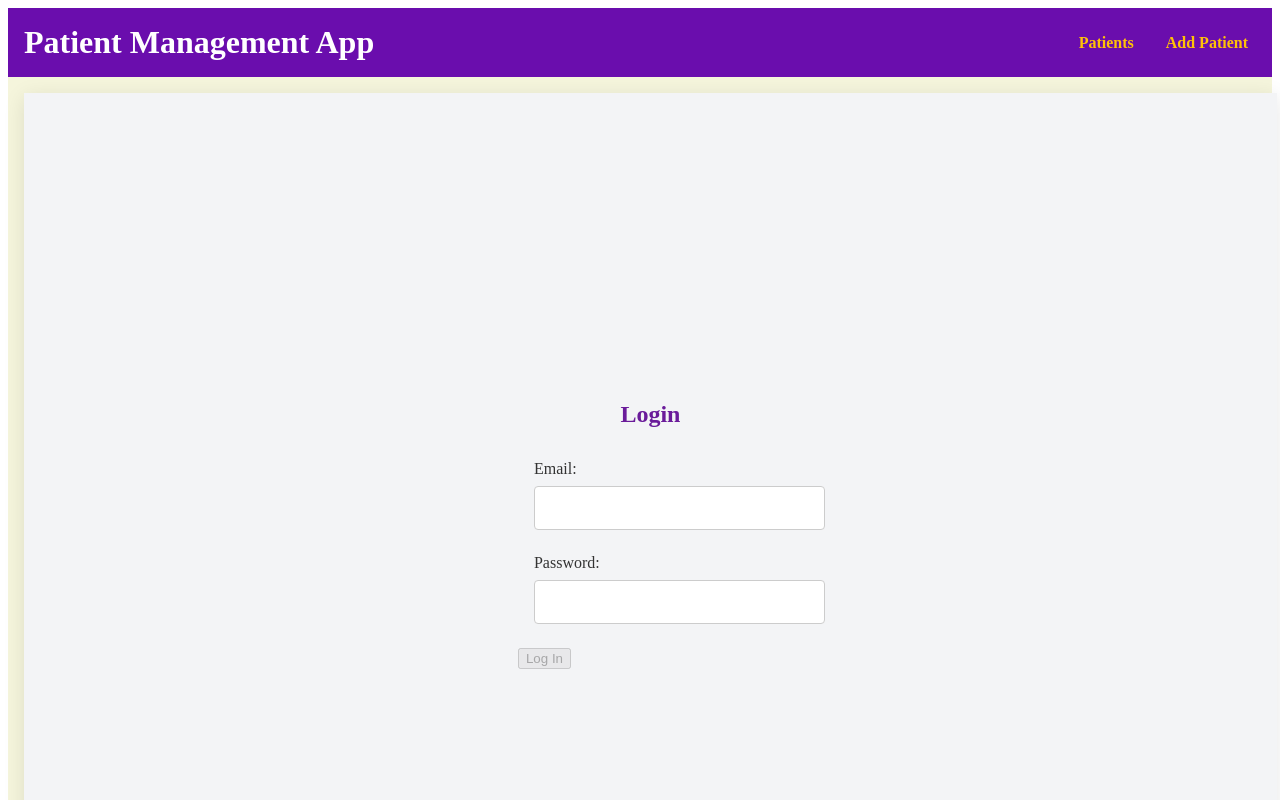
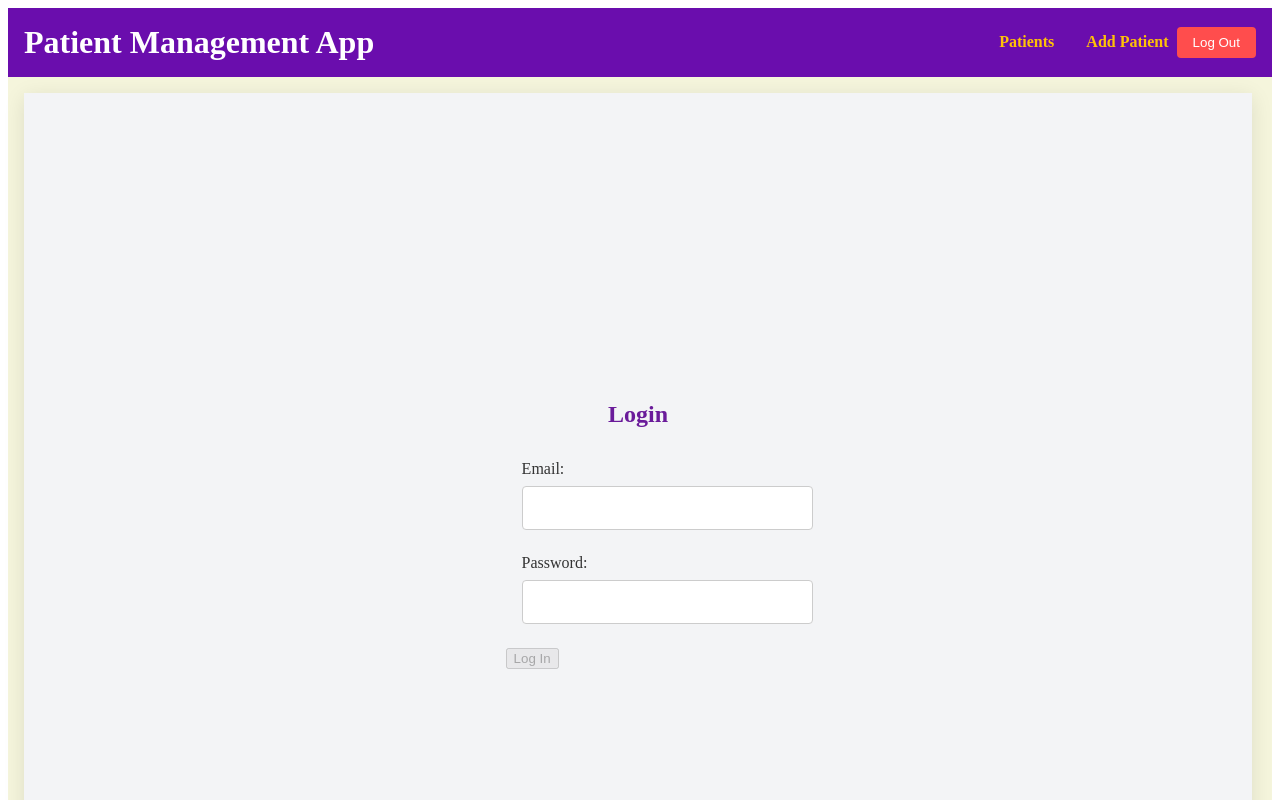
Before and after one commit to nenadSB/Patient-Management-System, an Angular app in the folder angular-frontend/: page /login in a window 1280 px wide. Shown: the top 800 px of the page. Built offline with nearby package versions, Linux system fonts and the light colour scheme; sample sign-in values are in the browser's storage.

Commit message:
Sixth  commit

```diff
--- a/angular-frontend/src/app/app.component.html
+++ b/angular-frontend/src/app/app.component.html
@@ -2,8 +2,9 @@
   <header class="app-header">
     <h1 class="name-of-app">Patient Management App</h1>
     <nav class="navigation-bar">
-      <a routerLink="/home" routerLinkActive="active" ariaCurrentWhenActive="page">Patients</a>
-      <a routerLink="/add-patient" routerLinkActive="active" ariaCurrentWhenActive="page">Add Patient</a>
+      <a class="/home" routerLinkActive="active" ariaCurrentWhenActive="page">Patients</a>
+      <a class="/add-patient" routerLinkActive="active" ariaCurrentWhenActive="page">Add Patient</a>
+      <button (click)="logout()" class="logout-button" *ngIf="isAuthenticated()">Log Out</button>
     </nav>
   </header>
 
--- a/angular-frontend/src/app/app.component.scss
+++ b/angular-frontend/src/app/app.component.scss
@@ -77,6 +77,20 @@ body {
       }
     }
   }
+  .logout-button {
+    background-color: #ff4d4d; // Example: Red color for logout
+    color: white;
+    border: none;
+    border-radius: 4px;
+    padding: 0.5rem 1rem;
+    cursor: pointer;
+    transition: background-color 0.3s;
+
+    &:hover {
+      background-color: darken(#ff4d4d, 10%);
+    }
+  }
+
 
   @include respond-to('tablet') {
     flex-direction: column;
--- a/angular-frontend/src/app/app.component.ts
+++ b/angular-frontend/src/app/app.component.ts
@@ -1,22 +1,36 @@
+import { AuthService } from './auth/auth.service';
 import { Component } from '@angular/core';
 import { RouterOutlet } from '@angular/router';
-import { RouterLink, RouterLinkActive , provideRouter} from '@angular/router';
+import { RouterLink, RouterLinkActive, provideRouter } from '@angular/router';
 import { CommonModule } from '@angular/common';
-
+import { Router } from '@angular/router'; // Import Router for navigation
 
 @Component({
   selector: 'app-root',
   standalone: true,
-  imports:
-  [
+  imports: [
     RouterOutlet,
     CommonModule,
     RouterLink,
-    RouterLinkActive],
-
+    RouterLinkActive
+  ],
   templateUrl: './app.component.html',
-  styleUrl: './app.component.scss'
+  styleUrls: ['./app.component.scss'] // Corrected to styleUrls
 })
 export class AppComponent {
   title = 'angular-frontend';
+
+  // Inject AuthService and Router
+  constructor(private authService: AuthService, private router: Router) {}
+
+  // Method to log out
+  logout(): void {
+    this.authService.logout(); // Call logout method from AuthService
+    this.router.navigate(['/login']); // Redirect to login page
+  }
+
+  // Method to check if the user is authenticated
+  isAuthenticated(): boolean {
+    return this.authService.getAuthStatus();
+  }
 }
--- a/angular-frontend/src/app/login/login.component.scss
+++ b/angular-frontend/src/app/login/login.component.scss
@@ -14,7 +14,7 @@ $background-color: #ffffff; // White background for the login form
   background-color: $secondary-color; // Light gray background
   padding: 2rem; // Padding around the container
   box-shadow: 0 4px 20px rgba(0, 0, 0, 0.1);
-  width: 96.5%; // Make it responsive to the screen width
+  width: 94.5%; // Make it responsive to the screen width
 
   @media (max-width: 768px) { // Tablet and mobile devices
     padding: 1rem; // Reduce padding on smaller screens
```
